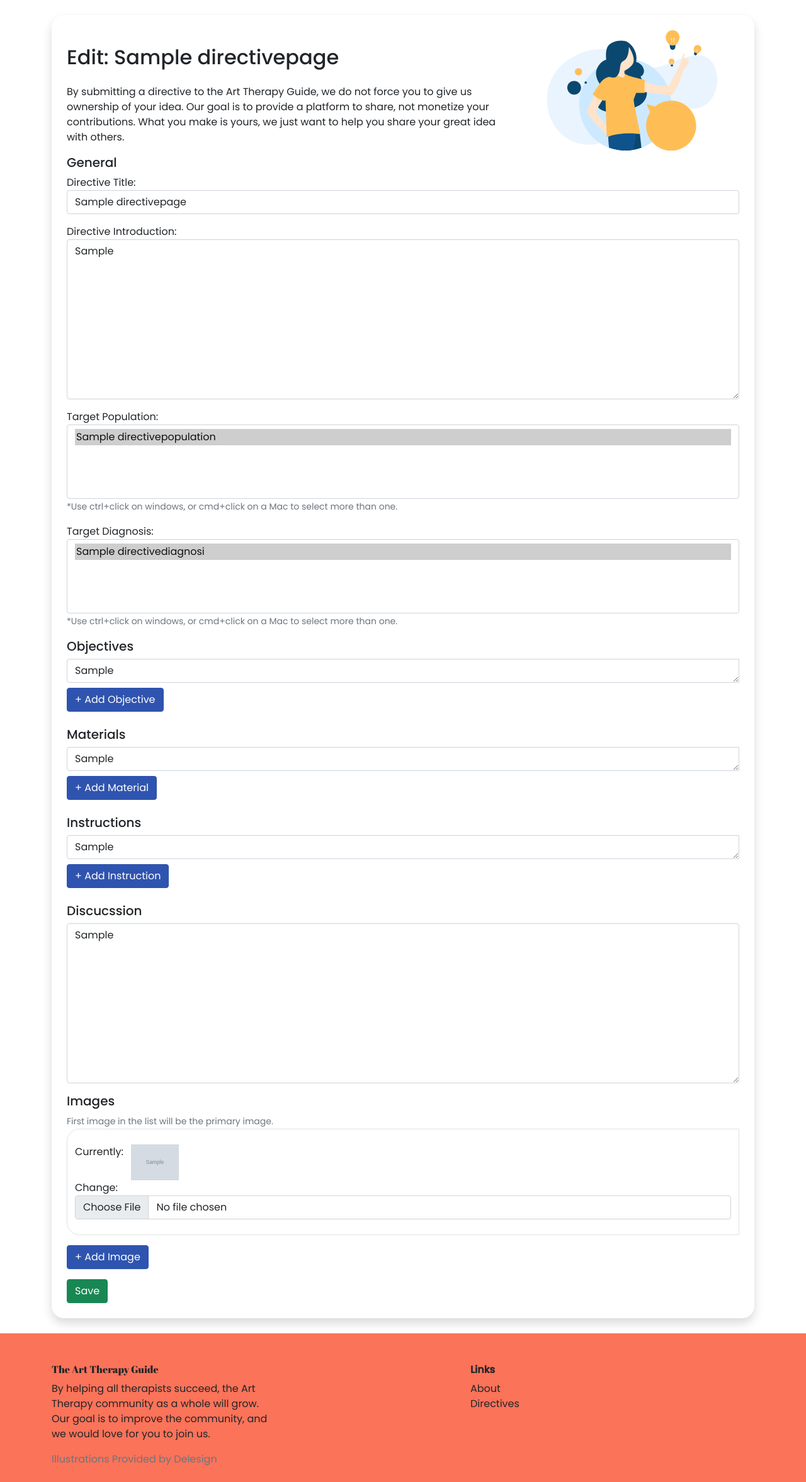
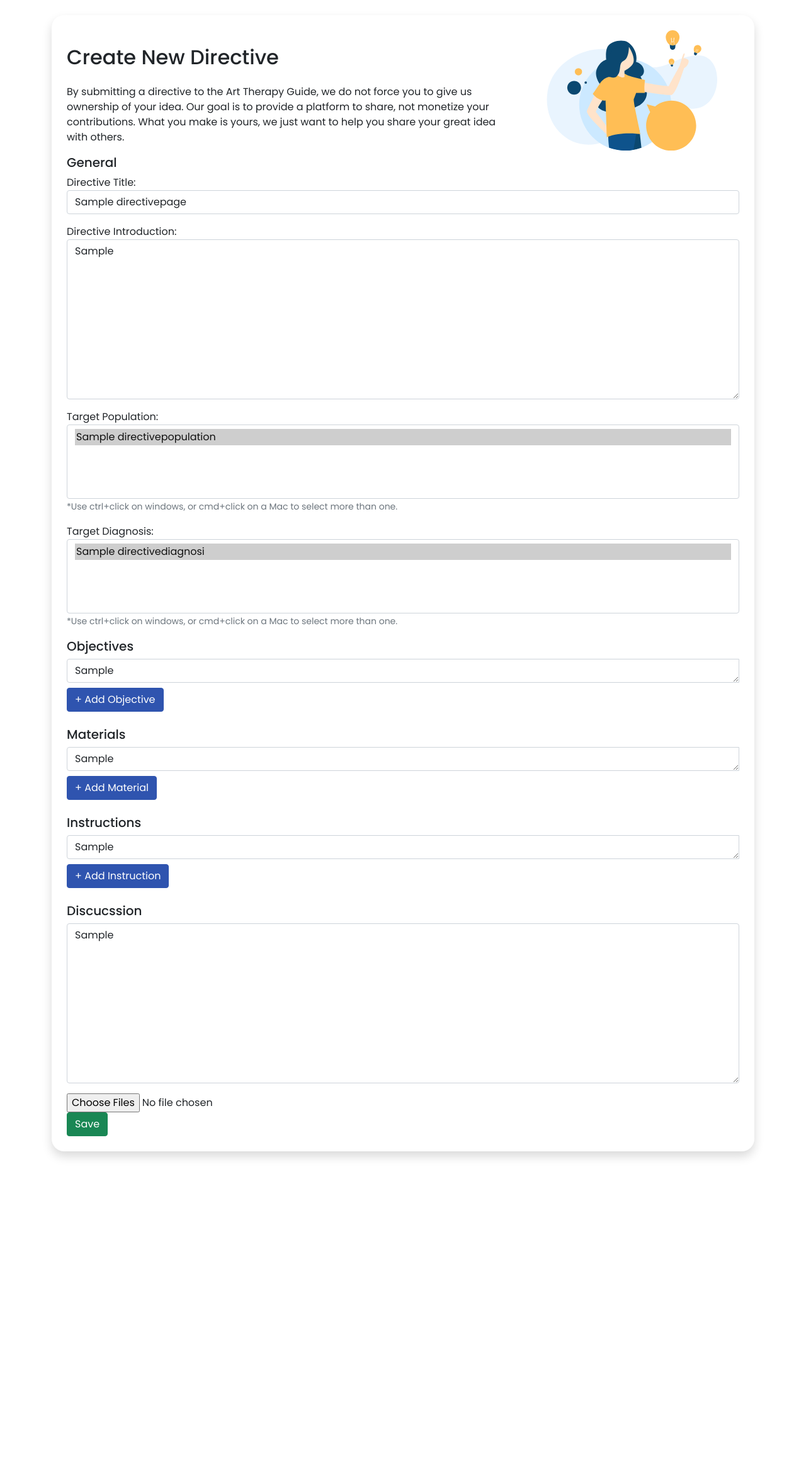
Before and after one commit to brennan-wright/ArtTherapyGuide, a Django app: a page that uses frontend/templates/base.html in a window 1280 px wide. Shown: the part 128-2481 px from the top of the page at 63% size. After the commit the page ends 1967 px from the top, so only its background shows below. Run offline with Django 3.2, Linux system fonts and the light colour scheme; a user stored in the database is signed in; tables that the repository leaves empty hold one stand-in row (values such as "Sample post"); grey boxes marked "Sample" are stand-in pictures; parts of the project's set-up code (start-up, migrations or seed data) failed here and were passed over; some libraries are stand-ins or nearby versions.

Commit message:
saving progress for new forms

```diff
--- a/directive/forms.py
+++ b/directive/forms.py
@@ -2,9 +2,7 @@ from django import forms
 from django.forms import ModelForm
 from django.forms.models import inlineformset_factory
 
-from directive.widgets import CustomClearableFileInput
-
-from .models import (DirectiveImage, DirectiveInstruction, DirectiveMaterial,
+from .models import (DirectiveInstruction, DirectiveMaterial,
                      DirectiveObjective, DirectivePage)
 
 
@@ -69,22 +67,6 @@ class DirectiveInstructionForm(ModelForm):
         fields = ['instruction', ]
 
 
-class DirectiveImageForm(ModelForm):
-    '''
-    This form is used by both the create view and the edit view for directive posts.
-    '''
-    image = forms.FileField(widget=CustomClearableFileInput)
-
-    class Meta:
-        model = DirectiveImage
-        fields = ['image', ]
-
-
-DirectiveImageFormSet = inlineformset_factory(
-    DirectivePage, DirectiveImage, form=DirectiveImageForm,
-    extra=0, can_delete=True, min_num=1, max_num=3, validate_max=True, validate_min=True
-)
-
 DirectiveObjectiveFormSet = inlineformset_factory(
     DirectivePage, DirectiveObjective, form=DirectiveObjectiveForm,
     extra=0, can_delete=True, min_num=1, max_num=30, validate_max=True, validate_min=True
--- a/directive/urls.py
+++ b/directive/urls.py
@@ -12,7 +12,7 @@ urlpatterns = [
     url(r'^thank-you/(?P<uuid>[-\w]*)/?$',
         views.ThanksPage.as_view(), name='thanks_directive_post'),
     url(r'^edit/(?P<uuid>[-\w]*)/?$',
-        views.EditDirectivePage.as_view(), name='edit_directive_post'),
+        views.edit_directive_page, name='edit_directive_post'),
     url(r'^my-posts/$', views.ListUserDirectivePage.as_view(),
         name='list_user_directive_post'),
 ]
--- a/directive/views.py
+++ b/directive/views.py
@@ -3,16 +3,16 @@ from django.contrib.auth.mixins import LoginRequiredMixin
 from django.contrib.postgres.search import (SearchQuery, SearchRank,
                                             SearchVector)
 from django.db import transaction
-from django.shortcuts import redirect, render
+from django.shortcuts import get_object_or_404, redirect, render
 from django.urls import reverse
-from django.views.generic import CreateView, DetailView, ListView
+from django.views.generic import DetailView, ListView
 from django.views.generic.base import TemplateView
 from django.views.generic.edit import DeleteView, UpdateView
 
-from .forms import (DirectiveImageFormSet, DirectiveInstructionFormSet,
-                    DirectiveMaterialFormSet, DirectiveObjectiveFormSet,
-                    DirectivePageForm)
-from .models import DirectiveDiagnosis, DirectivePage, DirectivePopulation
+from .forms import (DirectiveInstructionFormSet, DirectiveMaterialFormSet,
+                    DirectiveObjectiveFormSet, DirectivePageForm)
+from .models import (DirectiveDiagnosis, DirectiveImage, DirectivePage,
+                     DirectivePopulation)
 
 
 def is_valid_queryparam(param):
@@ -98,17 +98,17 @@ def create_directive_page(request):
     objectiveformset = DirectiveObjectiveFormSet()
     materialformset = DirectiveMaterialFormSet()
     instructionformset = DirectiveInstructionFormSet()
-    imageformset = DirectiveImageFormSet()
 
     if request.method == 'POST':
         form = DirectivePageForm(request.POST)
         objectiveformset = DirectiveObjectiveFormSet(request.POST)
         materialformset = DirectiveMaterialFormSet(request.POST)
         instructionformset = DirectiveInstructionFormSet(request.POST)
-        imageformset = DirectiveImageFormSet(request.POST, request.FILES)
+        files = [request.FILES.get('file[%d]' % i)
+                 for i in range(0, len(request.FILES))]
+        form.instance.posted_by = request.user
 
-        form.instance.posted_by = request.user
-        if form.is_valid() and objectiveformset.is_valid() and materialformset.is_valid() and instructionformset.is_valid() and imageformset.is_valid():
+        if form.is_valid() and objectiveformset.is_valid() and materialformset.is_valid() and instructionformset.is_valid():
             with transaction.atomic():
                 form = form.save()
 
@@ -121,80 +121,63 @@ def create_directive_page(request):
                 instructionformset.instance = form
                 instructionformset.save()
 
-                imageformset.instance = form
-                imageformset.save()
-            return redirect('/')
+                for image in files:
+                    print('fart')
+                    photo = DirectiveImage(
+                        image=image, directive=form)
+                    photo.save()
+
+            return redirect('thanks_directive_post', uuid=form.uuid)
 
     return render(request, 'directive/directivepage_form.html', {
         'form': form,
         'objectiveformset': objectiveformset,
         'materialformset': materialformset,
-        'instructionformset': instructionformset,
-        'imageformset': imageformset})
+        'instructionformset': instructionformset})
 
 
-class EditDirectivePage(LoginRequiredMixin, UpdateView):
+@login_required
+def edit_directive_page(request, uuid):
     '''
     This is the create view for creating a new directive posting. Redirects to the thank you page after completing a posting.
     '''
-    fields = ['title', 'intro', 'population', 'diagnosis', 'discussion']
-    model = DirectivePage
-    slug_url_kwarg = 'uuid'
-    slug_field = 'uuid'
-    template_name = 'directive/directivepage_form.html'
-    context_object_name = 'page'
+    instance = get_object_or_404(
+        DirectivePage, uuid=uuid, posted_by=request.user)
 
-    def get_context_data(self, **kwargs):
+    form = DirectivePageForm(instance=instance)
+    objectiveformset = DirectiveObjectiveFormSet(instance=instance)
+    materialformset = DirectiveMaterialFormSet(instance=instance)
+    instructionformset = DirectiveInstructionFormSet(instance=instance)
 
-        context = super(EditDirectivePage,
-                        self).get_context_data(**kwargs)
-        if self.request.POST:
-            context['objectiveformset'] = DirectiveObjectiveFormSet(
-                self.request.POST, instance=self.object)
-            context['materialformset'] = DirectiveMaterialFormSet(
-                self.request.POST, instance=self.object)
-            context['instructionformset'] = DirectiveInstructionFormSet(
-                self.request.POST, instance=self.object)
-            context['imageformset'] = DirectiveImageFormSet(
-                self.request.POST, self.request.FILES, instance=self.object)
-        else:
-            context['objectiveformset'] = DirectiveObjectiveFormSet(
-                instance=self.object)
-            context['materialformset'] = DirectiveMaterialFormSet(
-                instance=self.object)
-            context['instructionformset'] = DirectiveInstructionFormSet(
-                instance=self.object)
-            context['imageformset'] = DirectiveImageFormSet(
-                instance=self.object)
-        return context
+    if request.method == 'POST':
+        form = DirectivePageForm(request.POST, instance=instance)
+        objectiveformset = DirectiveObjectiveFormSet(
+            request.POST, instance=instance)
+        materialformset = DirectiveMaterialFormSet(
+            request.POST, instance=instance)
+        instructionformset = DirectiveInstructionFormSet(
+            request.POST, instance=instance)
 
-    @transaction.atomic
-    def form_valid(self, form):
-        context = self.get_context_data()
-        directiveobjective = context['objectiveformset']
-        directivematerial = context['materialformset']
-        directiveinstruction = context['instructionformset']
-        directiveimages = context['imageformset']
+        if form.is_valid() and objectiveformset.is_valid() and materialformset.is_valid() and instructionformset.is_valid():
+            with transaction.atomic():
+                form = form.save()
 
-        self.object = form.save()
-        if directiveobjective.is_valid() and directivematerial.is_valid() and directiveinstruction.is_valid() and directiveimages.is_valid():
-            directiveobjective.instance = self.object
-            directiveobjective.save()
+                objectiveformset.instance = form
+                objectiveformset.save()
 
-            directivematerial.instance = self.object
-            directivematerial.save()
+                materialformset.instance = form
+                materialformset.save()
 
-            directiveinstruction.instance = self.object
-            directiveinstruction.save()
+                instructionformset.instance = form
+                instructionformset.save()
 
-            directiveimages.instance = self.object
-            directiveimages.save()
-        else:
-            return self.form_invalid(form)
-        return super(EditDirectivePage, self).form_valid(form)
+            return redirect('thanks_directive_post', uuid=form.uuid)
 
-    def get_success_url(self):
-        return reverse('thanks_directive_post', kwargs={'uuid': self.object.uuid})
+    return render(request, 'directive/directivepage_form.html', {
+        'form': form,
+        'objectiveformset': objectiveformset,
+        'materialformset': materialformset,
+        'instructionformset': instructionformset})
 
 
 class DeleteDirectivePage(LoginRequiredMixin, DeleteView):
--- a/directive/widgets.py
+++ /dev/null
@@ -1,5 +0,0 @@
-from django.forms.widgets import ClearableFileInput
-
-
-class CustomClearableFileInput(ClearableFileInput):
-    template_name = 'directive/clearable_file_input_custom.html'
--- a/docker-compose.yaml
+++ b/docker-compose.yaml
@@ -34,6 +34,9 @@ services:
       - AWS_SECRET_ACCESS_KEY=
       - AWS_STORAGE_BUCKET_NAME=
       - AWS_S3_REGION_NAME=
+      - DJANGO_SUPERUSER_PASSWORD=testadmin
+      - DJANGO_SUPERUSER_EMAIL=email@email.com
+      - DJANGO_SUPERUSER_USERNAME=testadmin
     command: >
       sh -c "python manage.py makemigrations &&
             python manage.py migrate &&
--- a/frontend/templates/base.html
+++ b/frontend/templates/base.html
@@ -42,6 +42,11 @@
     <meta name="description" content="{% block meta_description %}{% endblock %}">
     <title>{% block head_title %}{% endblock %}</title>
     {% block extra_head %}{% endblock extra_head %}
+
+    <script src="https://unpkg.com/dropzone@5/dist/min/dropzone.min.js"></script>
+    <link rel="stylesheet" href="https://unpkg.com/dropzone@5/dist/min/dropzone.min.css" type="text/css" />
+    <script src="https://kit.fontawesome.com/c4614fa6f8.js" crossorigin="anonymous"></script>
+
 </head>
 
 <body>
--- a/frontend/templates/directive/clearable_file_input_custom.html
+++ /dev/null
@@ -1,15 +0,0 @@
-<div class="col container p-4 rounded-cards border">
-    <div class="row deleteme">
-        {% if widget.is_initial %}
-        {{ widget.initial_text }}:
-        <image style="max-width: 100px; max-height: 100px;" src="{{ widget.value.url }}">
-    </div>
-    <div class="row">
-        {% if not widget.required %}
-        <input type="checkbox" name="{{ widget.checkbox_name }}" id="{{ widget.checkbox_id }}"
-            {% if widget.attrs.disabled %} disabled{% endif %}>
-        <label for="{{ widget.checkbox_id }}">{{ widget.clear_checkbox_label }}</label>{% endif %}
-        {{ widget.input_text }}:{% endif %}
-        <input type="{{ widget.type }}" name="{{ widget.name }}" {% include "django/forms/widgets/attrs.html" %}>
-    </div>
-</div>
--- a/frontend/templates/directive/directive_index_page.html
+++ b/frontend/templates/directive/directive_index_page.html
@@ -74,7 +74,6 @@ All Directives - Art Therapy Guide
             {% for post in posts %}
             <div class="col mb-4">
                 <div class="card shadow h-100">
-                    <img src="{{ post.images.all.0.image.url }}" class="card-img-top" alt="...">
                     <div class="card-body">
                         <h5 class="card-title">{{ post.title }}</h5>
                         <div class="row">
--- a/frontend/templates/directive/directivepage_form.html
+++ b/frontend/templates/directive/directivepage_form.html
@@ -119,7 +119,7 @@ Directive - Art Therapy Guide
 
             <h5>General</h5>
             <div class="col">
-                <form action="" method="post" enctype="multipart/form-data">
+                <form action="." method="post" enctype="multipart/form-data">
                     {% csrf_token %}
                     {{ form.management_form }}
 
@@ -247,39 +247,45 @@ Directive - Art Therapy Guide
                         <small class="form-text text-muted">{{ form.discussion.help_text }}</small>
                         {% endif %}
                     </div>
-                    <h5>Images</h5>
-                    <small class="form-text text-muted"> First image in the list will be the primary image.</small>
-                    <div class=" mb-3">
-                        {{ imageformset.management_form }}
-                        {{ imageformset.non_form_errors }}
-                        {% for form in imageformset.forms %}
-
-                        <div class="image_formset_row input-group mb-3">
-
-                            {% for field in form.visible_fields %}
-                            {{ field.errors.as_ul }}
-
-                            {% render_field field class="form-control" placeholder="" %}
-                            {% endfor %}
-
-                            {% for hidden in form.hidden_fields %}
-                            {{ hidden.errors.as_ul }}
-                            {% render_field hidden class="form-control" placeholder="" %}
-                            {% endfor %}
-
+                    <div class="dropzone" id="upload-form" name="mainFileUploader">
+                        <div class="fallback">
+                            <input name="file" type="file" multiple />
                         </div>
-                        {% endfor %}
                     </div>
                     <div>
-                        <button id='btnload' type="submit" class="btn btn-success">
+                        <button id='submit' type="submit" class="btn btn-success">
                             <i class="bi bi-check-lg"></i> Save
                         </button>
                     </div>
                 </form>
+
             </div>
         </div>
     </div>
 </div>
+<script>
+    Dropzone.options.uploadForm = {
+        url: '{% url 'new_directive_post' %}',
+        autoProcessQueue: false,
+        uploadMultiple: true,
+        parallelUploads: 100,
+        maxFiles: 100,
+
+        init: function () {
+            var myDropzone = this;
+
+            // First change the button to actually tell Dropzone to process the queue.
+            this.element.querySelector("button[type=submit]").addEventListener("click", function (e) {
+                // Make sure that the form isn't actually being sent.
+                e.preventDefault();
+                e.stopPropagation();
+                myDropzone.processQueue();
+            });
+
+        }
+    }
+</script>
+
 <script src="//ajax.googleapis.com/ajax/libs/jquery/2.1.3/jquery.min.js"></script>
 <script src="{% static 'formset/jquery.formset.js' %}"></script>
 <script type="text/javascript">
@@ -309,42 +315,8 @@ Directive - Art Therapy Guide
             deleteText: '-', // Text for the delete link
 
         });
-        $('.image_formset_row').formset({
-            prefix: '{{ imageformset.prefix}}',
-            formCssClass: 'dynamic-image-form',
-            addCssClass: 'btn btn-primary',
-            deleteCssClass: 'btn btn-danger imagebtn',
-            addText: '+ Add Image', // Text for the add link,
-            deleteText: '-', // Text for the delete link
-        });
     });
 </script>
-<script>
-    $().ready(function () {
-        $('[id^=id_images-]').on('change', function () {
-            var numb = $(this)[0].files[0].size / 1024 / 1024;
-            limit = 10
-            numb = numb.toFixed(2);
-            if (numb > limit) {
-                alert('Please upload an image that is less than ' + limit + 'MiB. Your upload was ' +
-                    numb +
-                    ' MiB');
-            }
-        });
-        $('[id^=id_images-]').change(function () {
-            var fileInput = $(this);
-            if (fileInput.length && fileInput[0].files && fileInput[0].files.length) {
-                var url = window.URL || window.webkitURL;
-                var image = new Image();
-                image.onerror = function () {
-                    alert(
-                        'It looks like the file you are uploading is not an image. Please upload a valid image.'
-                    );
-                };
-                image.src = url.createObjectURL(fileInput[0].files[0]);
-            }
-        });
-    });
-</script>
-{% include "footer.html" %}
+
+
 {% endblock %}
```
Also changed, not shown: directive/admin.py (+7 -8 lines), directive/models.py (+5 -2 lines), directive/utilities.py (deleted, +0 -22 lines), frontend/templates/directive/directive_page.html (+0 -25 lines), directive/migrations/0004_auto_20211213_0428.py (added), directive/migrations/0005_directiveimage.py (added).
